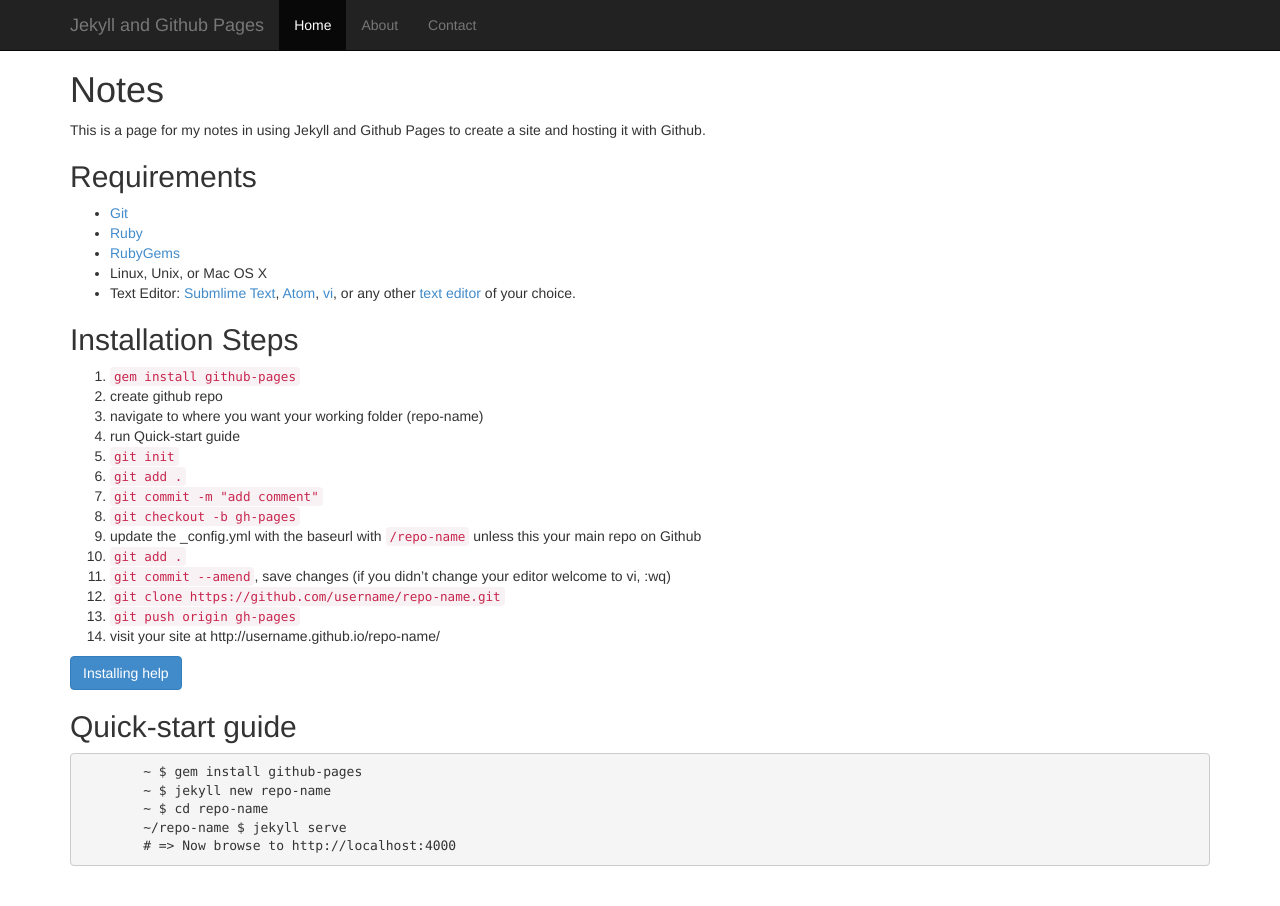
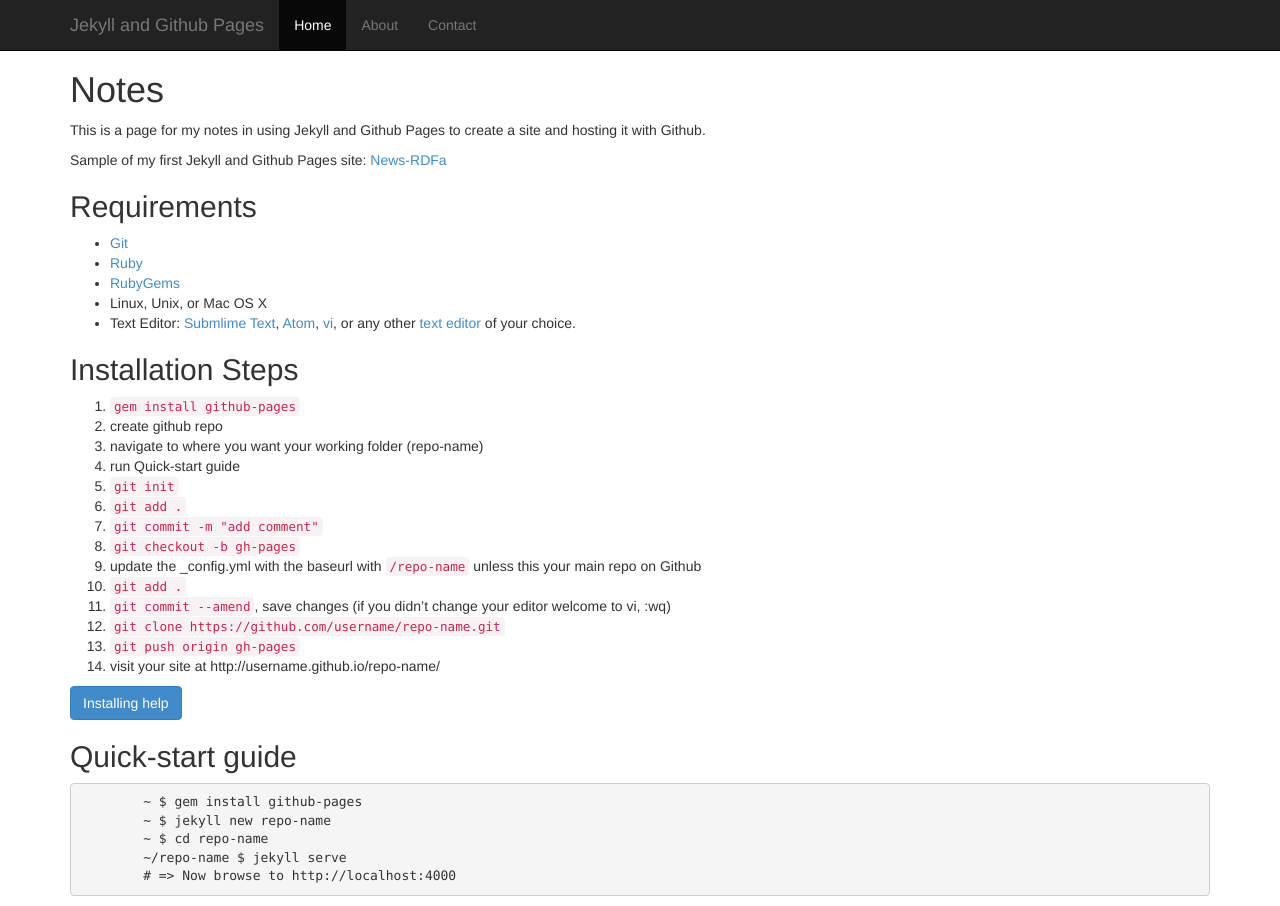
Before and after one commit to shawnthompson/jekyll-presentation, a Jekyll site: the page built from _posts/2014-07-29-notes.md, in a window 1280 px wide. Built offline with Jekyll 4.4.1, drawn with Linux system fonts in a browser that asks for light colours; Markdown is read by kramdown in place of the engine named in the settings.

Commit message:
more updates

```diff
--- a/_posts/2014-07-29-notes.md
+++ b/_posts/2014-07-29-notes.md
@@ -4,6 +4,8 @@ title:  Notes
 ---
 
 This is a page for my notes in using Jekyll and Github Pages to create a site and hosting it with Github.
+
+Sample of my first Jekyll and Github Pages site: [News-RDFa](https://github.com/shawnthompson/news-rdfa)
 
 ## Requirements
 - [Git](http://git-scm.com/)
```
